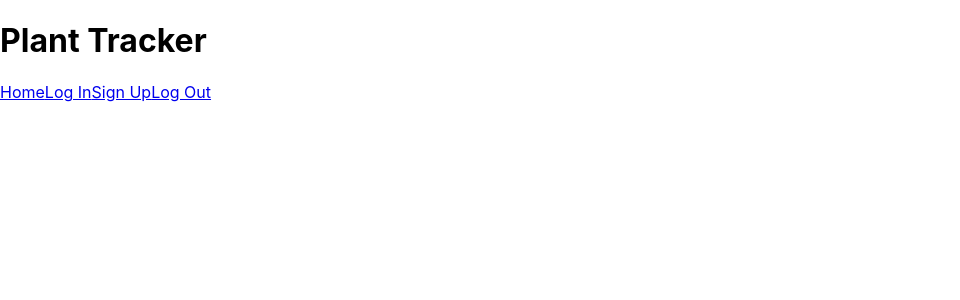
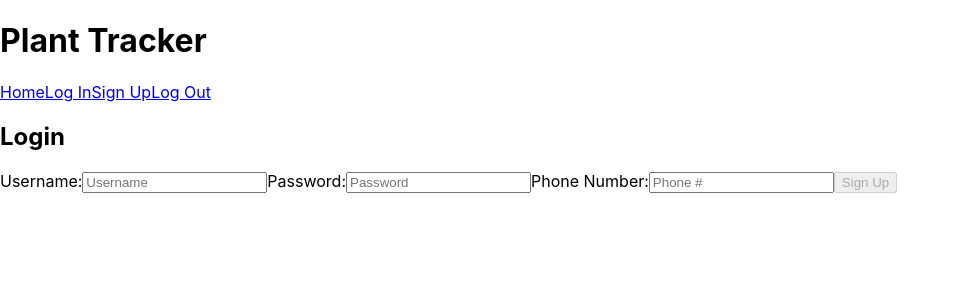
Before and after one commit to ptct-Water-My-Plants4/Front-End, a React (Create React App) app in the folder Plant Tracker/: page /signup in a window 1280 px wide. Shown: the top 300 px of the page, without its empty margins (0-960 px from the left). Built offline with nearby package versions, Linux system fonts and the light colour scheme; no server answers; the HTML template or start-up script is replaced by a standard one.

Commit message:
connected user sign up form to the nav bar route

```diff
--- a/Plant Tracker/src/App.js
+++ b/Plant Tracker/src/App.js
@@ -9,6 +9,7 @@ import { Route, Link, Switch } from "react-router-dom";
 import axios from "axios";
 import Login from "./components/Login";
 import PrivateRoute from "./components/PrivateRoute";
+import Signup from "./components/Signup";
 
 
 function App() {
@@ -33,7 +34,7 @@ function App() {
         <nav>
           <Link to="/">Home</Link>
           <Link to="/login">Log In</Link>
-          <Link to="/register">Sign Up</Link>
+          <Link to="/signup">Sign Up</Link>
           <Link to="/" onClick={logout}>
             Log Out
           </Link>
@@ -45,7 +46,10 @@ function App() {
         <Route path="/login">
           <Login />
         </Route>
-        <Route path="/register">
+        <Route path="/signup">
+          <Signup />
+          </Route>
+        <Route path="/signup">
         </Route>
       </Switch>
     </div>
```
Also changed, not shown: 1 other file (tests, documents, lock files or other folders).
